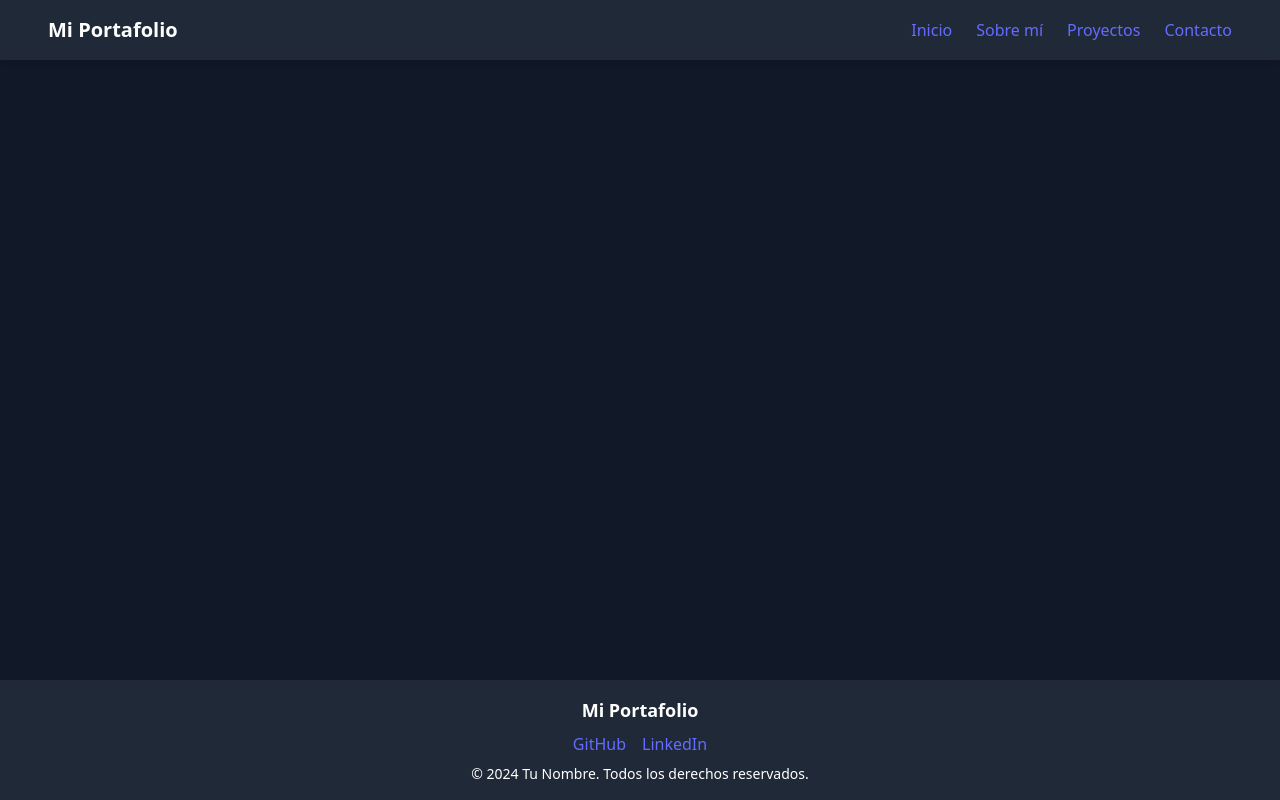
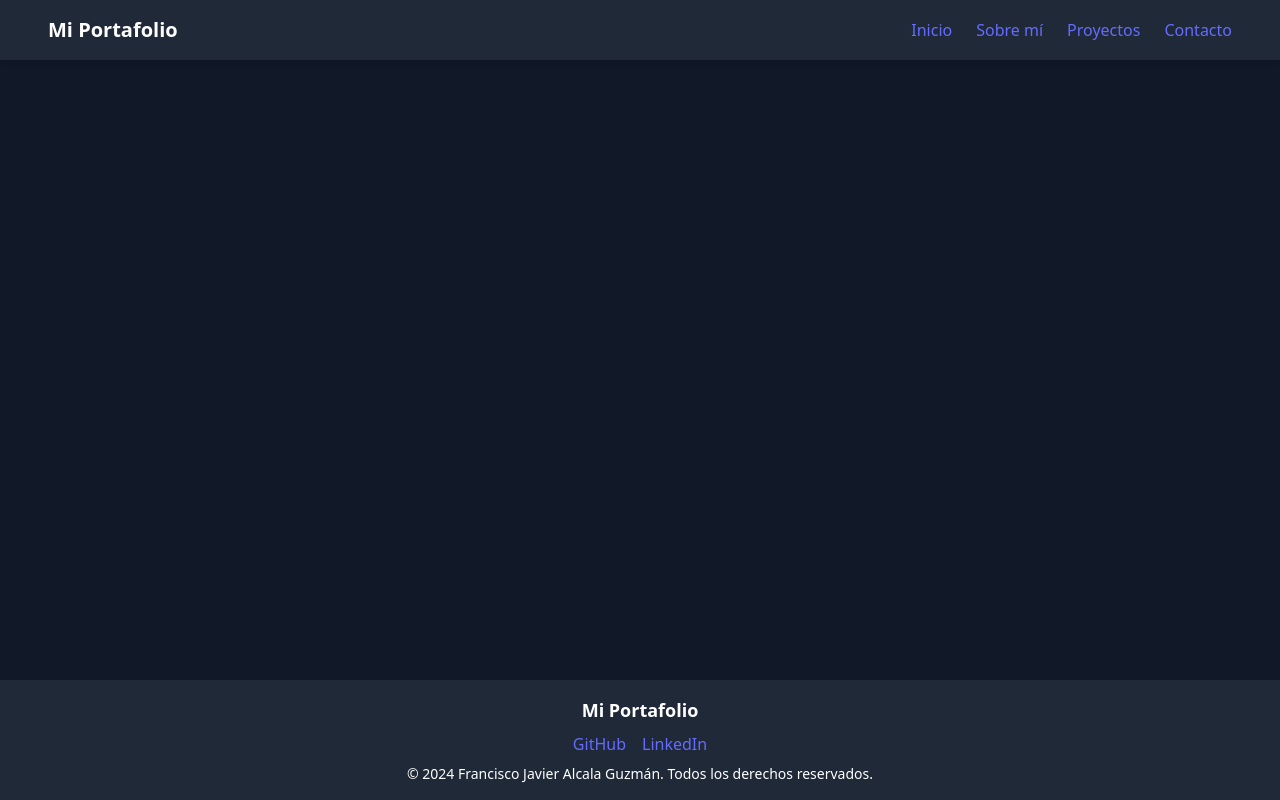
Before and after one commit to FranciscoJALG/Portafolio, a React (Vite) app in the folder portafolio/: page / in a window 1280 px wide. Built offline with nearby package versions, Linux system fonts and the light colour scheme.

Commit message:
Agregar link de redes al footer y agregar el nombre en derechos de autor

```diff
--- a/portafolio/src/Components/Footer.jsx
+++ b/portafolio/src/Components/Footer.jsx
@@ -7,16 +7,16 @@ export default function Footer() {
 
           {/* Redes sociales */}
           <div className="flex space-x-4 mt-2">
-            <a href="https://github.com/tuusuario" target="_blank" rel="noopener noreferrer" className="hover:text-gray-400">
+            <a href="https://github.com/franciscojalg" target="_blank" rel="noopener noreferrer" className="hover:text-gray-400">
               GitHub
             </a>
-            <a href="https://www.linkedin.com/in/tuusuario/" target="_blank" rel="noopener noreferrer" className="hover:text-gray-400">
+            <a href="https://linkedin.com/in/francisco-javier-alcala-guzmán-693770325/" target="_blank" rel="noopener noreferrer" className="hover:text-gray-400">
               LinkedIn
             </a>
           </div>
 
           {/* Derechos de autor */}
-          <p className="text-sm mt-2">© 2024 Tu Nombre. Todos los derechos reservados.</p>
+          <p className="text-sm mt-2">© 2024 Francisco Javier Alcala Guzmán. Todos los derechos reservados.</p>
         </div>
       </footer>
     );
```
